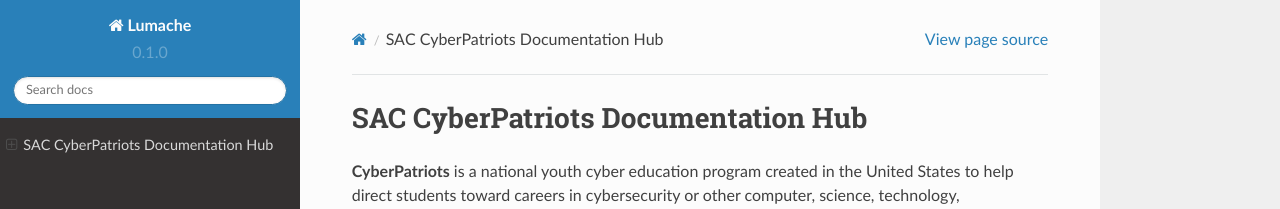
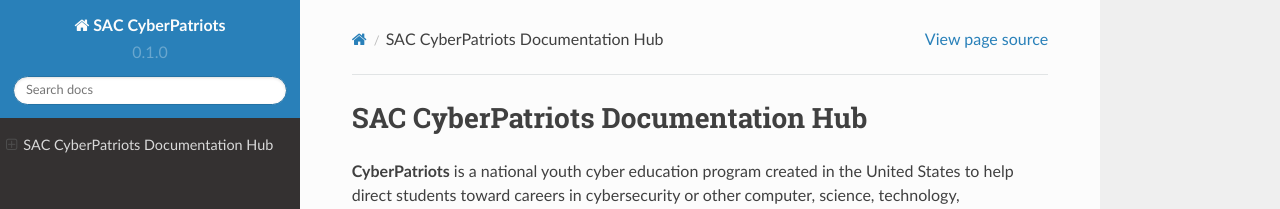
Before and after one commit to natt96z/cybersac, a Sphinx documentation site: the page built from docs/source/index.rst, in a window 1280 px wide. Shown: the top 209 px of the page. Built offline with Sphinx 7.4.7 and the Read the Docs theme 2.0.0, drawn with Linux system fonts in a browser that asks for light colours.

Commit message:
Update conf.py

```diff
--- a/docs/source/conf.py
+++ b/docs/source/conf.py
@@ -2,7 +2,7 @@
 
 # -- Project information
 
-project = 'Lumache'
+project = 'SAC CyberPatriots'
 copyright = '2021, Graziella'
 author = 'Graziella'
 
```
